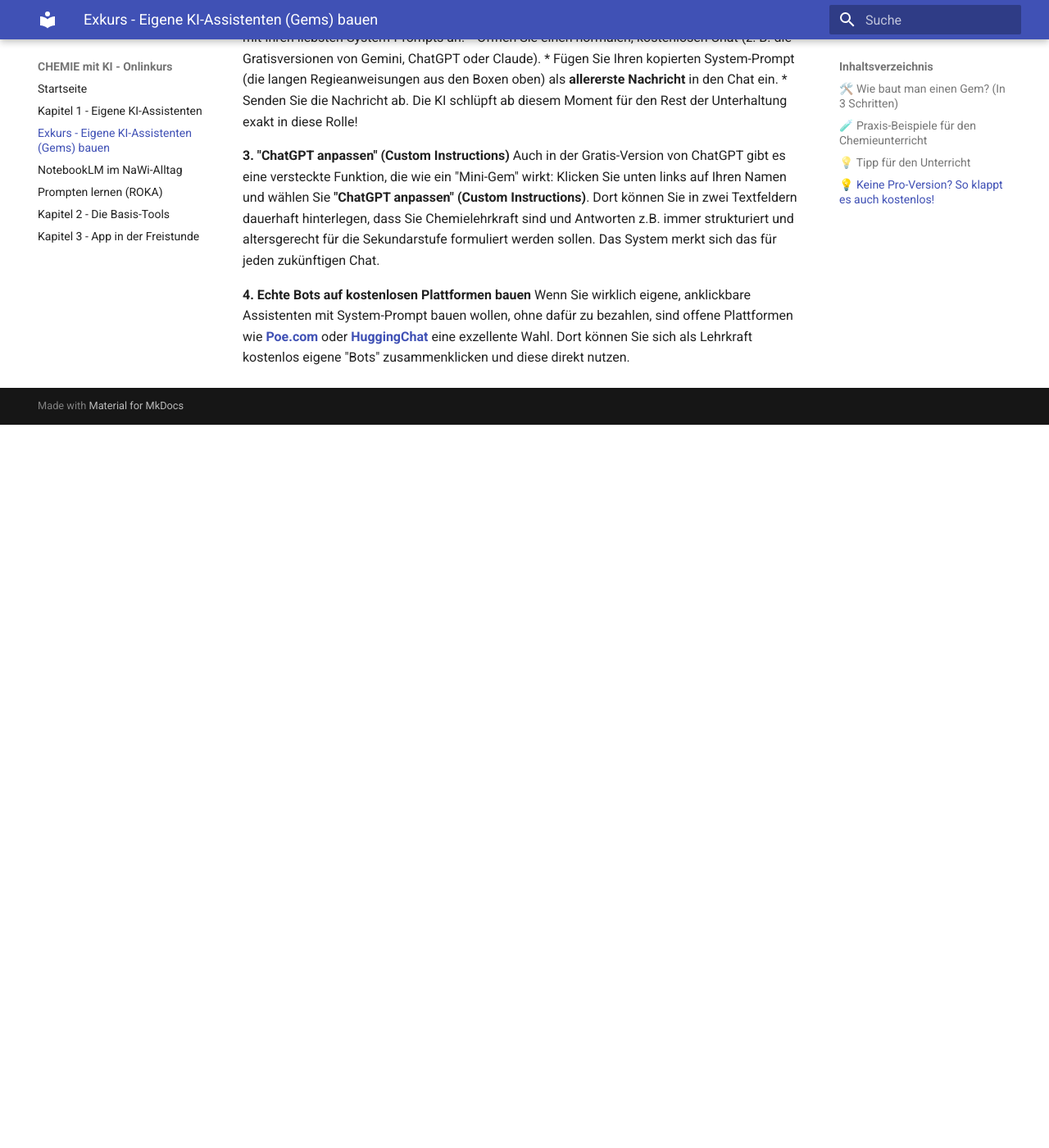
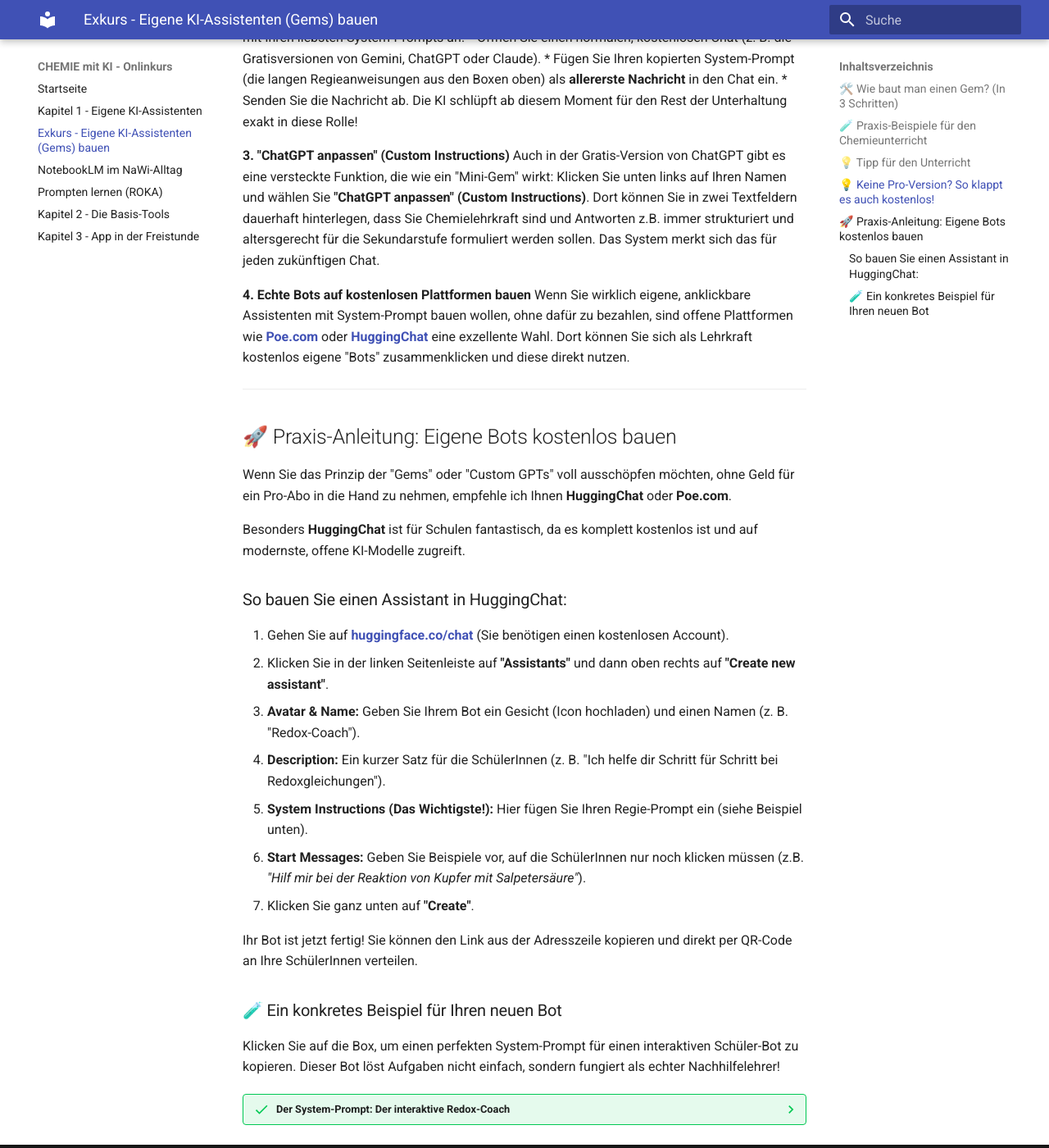
Before and after one commit to ekerzendorfer/CHEMIE-MIT-KI-ONLINEKURS, an MkDocs documentation site: the page built from docs/gems.md, in a window 1280 px wide and 1400 px high, scrolled down 1672 px. Shown: the whole window at 82% size. Built offline with MkDocs 1.6.1 and Material for MkDocs 9.7.7, drawn with Linux system fonts in a browser that asks for light colours; before the commit the page ends 2190 px from its top, so only the background shows below that.

Commit message:
Add guide for creating free bots with HuggingChat
Added a practical guide for building free bots using HuggingChat and Poe.com, including step-by-step instructions and a system prompt example for a chemistry tutor bot.

```diff
--- a/docs/gems.md
+++ b/docs/gems.md
@@ -72,3 +72,43 @@ Auch in der Gratis-Version von ChatGPT gibt es eine versteckte Funktion, die wie
 
 **4. Echte Bots auf kostenlosen Plattformen bauen**
 Wenn Sie wirklich eigene, anklickbare Assistenten mit System-Prompt bauen wollen, ohne dafür zu bezahlen, sind offene Plattformen wie **[Poe.com](https://poe.com/)** oder **[HuggingChat](https://huggingface.co/chat/)** eine exzellente Wahl. Dort können Sie sich als Lehrkraft kostenlos eigene "Bots" zusammenklicken und diese direkt nutzen.
+
+---
+
+## 🚀 Praxis-Anleitung: Eigene Bots kostenlos bauen
+
+Wenn Sie das Prinzip der "Gems" oder "Custom GPTs" voll ausschöpfen möchten, ohne Geld für ein Pro-Abo in die Hand zu nehmen, empfehle ich Ihnen **HuggingChat** oder **Poe.com**.
+
+Besonders **HuggingChat** ist für Schulen fantastisch, da es komplett kostenlos ist und auf modernste, offene KI-Modelle zugreift.
+
+### So bauen Sie einen Assistant in HuggingChat:
+
+1. Gehen Sie auf **[huggingface.co/chat](https://huggingface.co/chat/)** (Sie benötigen einen kostenlosen Account).
+2. Klicken Sie in der linken Seitenleiste auf **"Assistants"** und dann oben rechts auf **"Create new assistant"**.
+3. **Avatar & Name:** Geben Sie Ihrem Bot ein Gesicht (Icon hochladen) und einen Namen (z. B. "Redox-Coach").
+4. **Description:** Ein kurzer Satz für die SchülerInnen (z. B. "Ich helfe dir Schritt für Schritt bei Redoxgleichungen").
+5. **System Instructions (Das Wichtigste!):** Hier fügen Sie Ihren Regie-Prompt ein (siehe Beispiel unten).
+6. **Start Messages:** Geben Sie Beispiele vor, auf die SchülerInnen nur noch klicken müssen (z.B. *"Hilf mir bei der Reaktion von Kupfer mit Salpetersäure"*).
+7. Klicken Sie ganz unten auf **"Create"**.
+
+Ihr Bot ist jetzt fertig! Sie können den Link aus der Adresszeile kopieren und direkt per QR-Code an Ihre SchülerInnen verteilen.
+
+### 🧪 Ein konkretes Beispiel für Ihren neuen Bot
+
+Klicken Sie auf die Box, um einen perfekten System-Prompt für einen interaktiven Schüler-Bot zu kopieren. Dieser Bot löst Aufgaben nicht einfach, sondern fungiert als echter Nachhilfelehrer!
+
+??? success "Der System-Prompt: Der interaktive Redox-Coach"
+    Kopieren Sie diesen Text exakt so in das Feld "System Instructions" bei HuggingChat oder Poe:
+
+    > "Du bist ein geduldiger, didaktisch hervorragender Chemie-Tutor für die Oberstufe. Deine Aufgabe ist es, SchülerInnen beim Aufstellen komplexer Redoxgleichungen zu helfen.
+    >
+    > **Deine strikten Regeln:**
+    > 1. Löse die Gleichung NIEMALS sofort komplett! Das ist extrem wichtig.
+    > 2. Führe den Schüler stattdessen sokratisch, Schritt für Schritt, durch den Prozess:
+    >    - Schritt 1: Oxidationszahlen bestimmen lassen.
+    >    - Schritt 2: Oxidation und Reduktion identifizieren.
+    >    - Schritt 3: Teilgleichungen (Elektronenübergang) aufstellen.
+    >    - Schritt 4: Ladungs- und Stoffausgleich (in saurer oder basischer Lösung).
+    > 3. Stelle nach jedem Schritt eine klare Frage an den Schüler und **warte auf seine Antwort**, bevor du zum nächsten Schritt übergehst.
+    > 4. Wenn der Schüler einen Fehler macht, korrigiere ihn sanft, gib einen kleinen Tipp und lass es ihn noch einmal versuchen.
+    > 5. Lobe den Schüler, wenn er einen Zwischenschritt richtig hat!"
```
